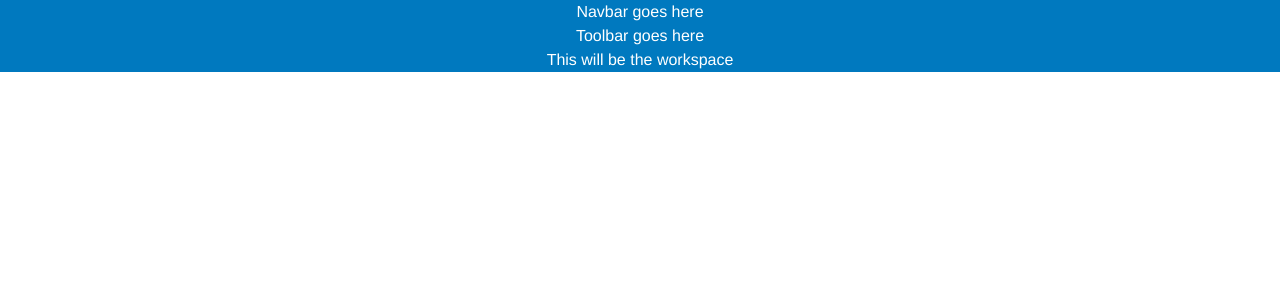
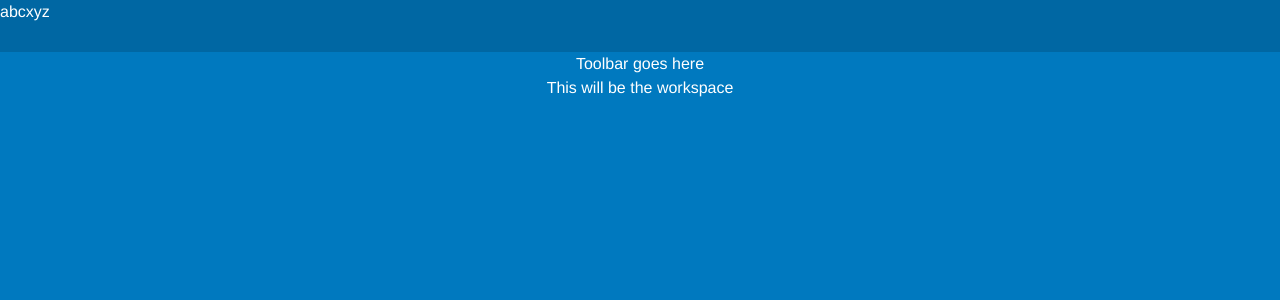
Before and after one commit to Alex-Stefanou/Trello-Clone, a Vue app: page / in a window 1280 px wide. Shown: the top 300 px of the page. Built offline with nearby package versions, Linux system fonts and the light colour scheme.

Commit message:
removed scroll bar and fixed window size

```diff
--- a/src/App.vue
+++ b/src/App.vue
@@ -24,12 +24,18 @@ export default {
 </script>
 
 <style>
+html {
+    overflow: auto !important;
+}
 #app {
     font-family: Avenir, Helvetica, Arial, sans-serif;
     -webkit-font-smoothing: antialiased;
     -moz-osx-font-smoothing: grayscale;
-    text-align: center;
+
+    height: 100vh;
+    width: 100vw;
     background-color: #0079bf;
     color: #ffffff;
+    text-align: center;
 }
 </style>
--- a/src/views/Navbar.vue
+++ b/src/views/Navbar.vue
@@ -1,6 +1,13 @@
 <template>
-    <div>
-        Navbar goes here
+    <div class="navbar">
+        <div class="navbar-brand">
+            <div class="navbar-start">
+                abc
+            </div>
+            <div class="navbar-end">
+                xyz
+            </div>
+        </div>
     </div>
 </template>
 
@@ -11,4 +18,8 @@ export default {
 </script>
 
 <style scoped>
+.navbar {
+    background-color: rgba(0,0,0,0.15);
+    min-height: 2.5rem;
+}
 </style>
```
